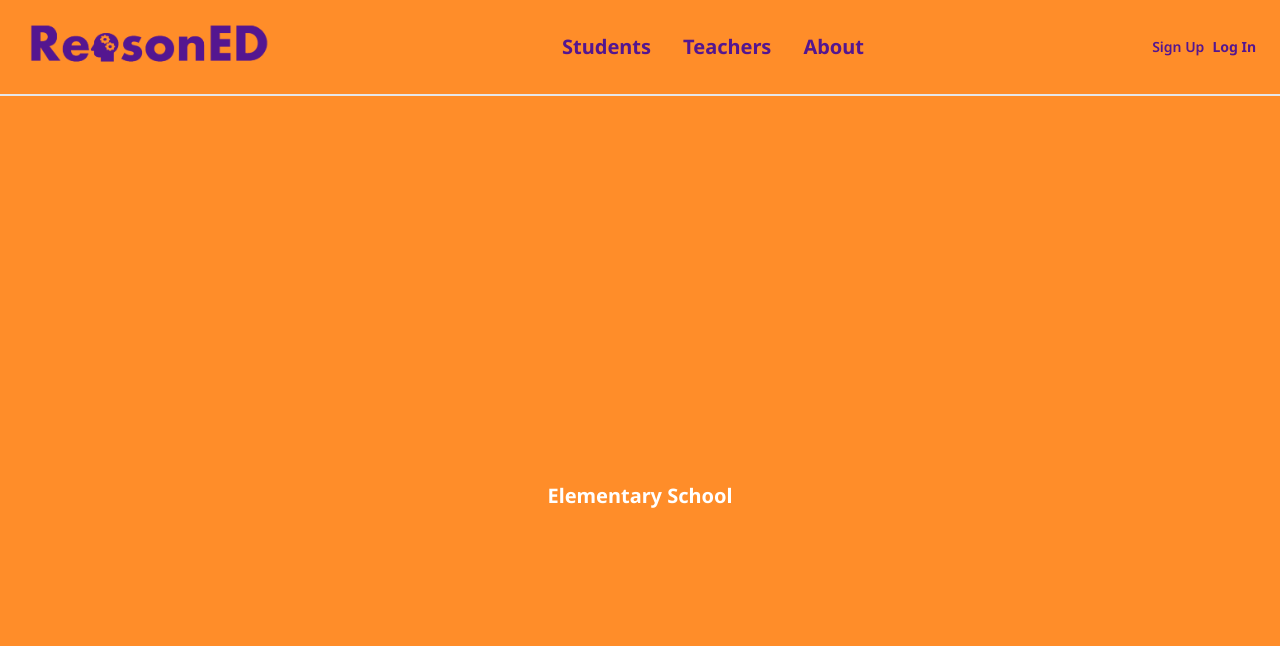
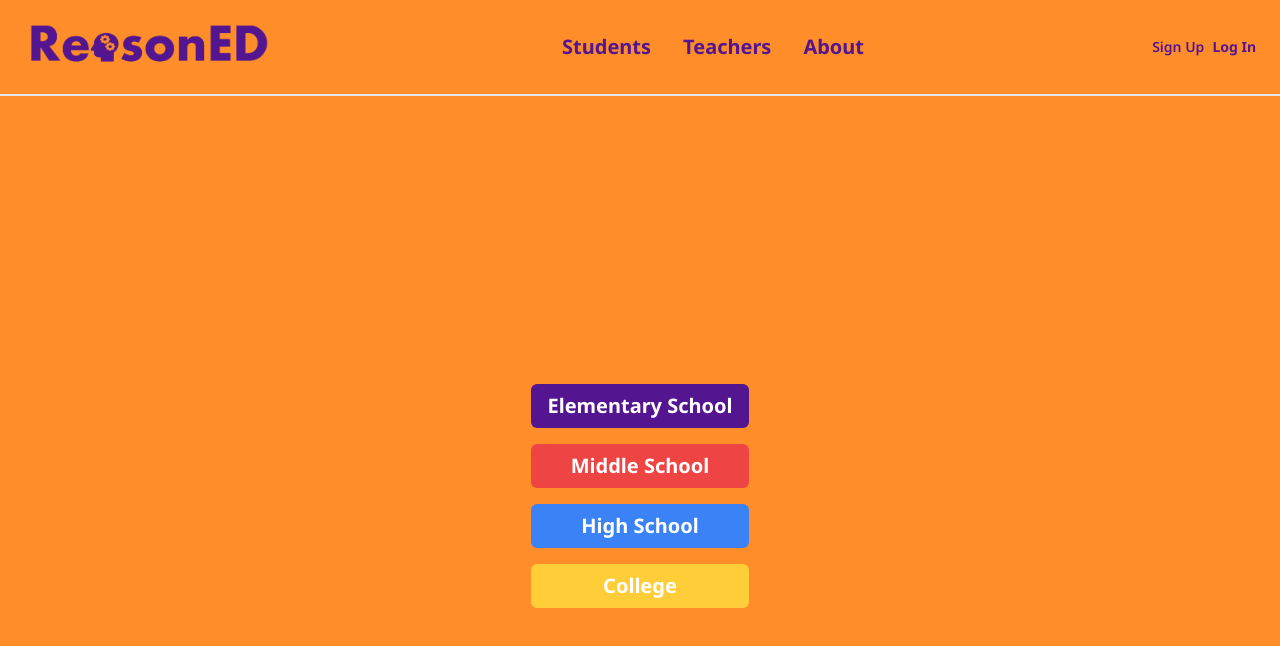
Before and after one commit to emrlk/ReasonED, a Next.js app in the folder client/reasoned-app/: page / in a window 1280 px wide. Shown: the top 646 px of the page. Built offline with nearby package versions, Linux system fonts and the light colour scheme.

Commit message:
Add buttons to home page

```diff
--- a/client/reasoned-app/src/app/page.tsx
+++ b/client/reasoned-app/src/app/page.tsx
@@ -40,16 +40,24 @@ const Page = () => {
       </div>
 
       {/**Page Body */}
-      <div className={"constainer bg-orange h-screen mx-auto flex justify-center items-center  "}>
-
+      <div className={"constainer bg-orange h-screen mx-auto flex justify-center items-center"}>
         <div className="font-bold text-white text-xl">
-          <Button title="Elementary School" disabled={false} />
+          {/*<Button title="Elementary School" disabled={false} />*/}
+          <div className="w-70 mb-4">
+            <button className="bg-purple text-white w-full px-4 py-2 rounded-md">Elementary School</button>
+          </div>
+          <div className="w-70 mb-4">
+            <button className="bg-red-500 text-white w-full px-4 py-2 rounded-md">Middle School</button>
+          </div>
+          <div className="w-70 mb-4">
+            <button className="bg-blue-500 text-white w-full px-4 py-2 rounded-md">High School</button>
+          </div>
+          <div className="w-70">
+            <button className="bg-yellow text-white w-full px-4 py-2 rounded-md">College</button>
+          </div>
         </div>
-
-
-      </div>
+      </div >
     </>
-
 
   );
 };
```
